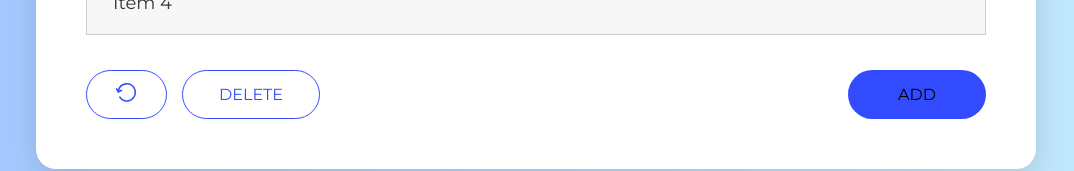
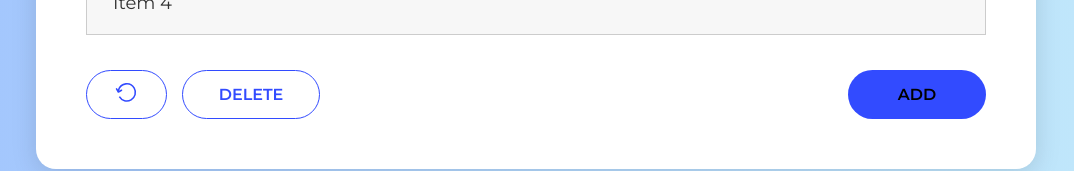
Before and after one commit to LluisFullana/prueba_tecnica, a React (Vite) app: page / in a window 1280 px wide. Shown: the part 511-682 px from the top of the page, without its empty margins (104-1178 px from the left). Built offline with nearby package versions, Linux system fonts and the light colour scheme.

Commit message:
Shorten switch actions

```diff
--- /dev/null
+++ b/src/ActionHelpers.ts
@@ -0,0 +1,20 @@
+import { IItem } from "./interfaces/Interfaces";
+
+export const deleteItems = (items: IItem[], selectedItems: IItem[]) => {
+  selectedItems.forEach((selectedItem) => {
+    let index = items.findIndex((item) => item.id == selectedItem.id);
+    items.splice(index, 1);
+  });
+  return items;
+};
+
+export const selectItemHelper = (selectedItems: IItem[], item: IItem) => {
+  let index = selectedItems.findIndex(
+    (selectedItem) => selectedItem.id == item.id
+  );
+  if (index !== -1) {
+    return selectedItems.splice(index, 1);
+  } else {
+    return null;
+  }
+};
--- a/src/App.tsx
+++ b/src/App.tsx
@@ -8,6 +8,7 @@ import {
   ModalState,
 } from "./interfaces/Interfaces";
 import "./App.css";
+import { deleteItems, selectItemHelper } from "./ActionHelpers";
 
 function App() {
   const initialState = [
@@ -44,37 +45,30 @@ function App() {
 
       case ButtonTypes.DELETE:
         var temporalItems = [...items];
-        selectedItems.forEach((selectedItem) => {
-          let index = temporalItems.findIndex(
-            (temporalItem) => temporalItem.id == selectedItem.id
-          );
-          temporalItems.splice(index, 1);
-        });
         setLastItemsState([...lastItemsState, items]);
-        setItems(temporalItems);
+        setItems(deleteItems(temporalItems, selectedItems));
         setSelectedItems([]);
         break;
 
       case ButtonTypes.RETURN:
         if (lastItemsState.length > 1) {
           let lastState = lastItemsState.pop();
-          if (lastState != undefined) {
+          if (lastState) {
             setItems(lastState);
           }
         }
         break;
 
       case ButtonTypes.SELECTITEM:
-        let index = selectedItems.findIndex(
-          (selectedItem) => selectedItem.id == item.id
-        );
-        if (index === -1) {
+        let temporalSelectedItems = selectItemHelper(selectedItems, item);
+        if (temporalSelectedItems) {
+          setSelectedItems(temporalSelectedItems);
+        } else {
           setSelectedItems([...selectedItems, item]);
-        } else {
-          var aux = [...selectedItems];
-          aux.splice(index, 1);
-          setSelectedItems(aux);
         }
+        break;
+      default:
+        console.log("Default case action");
         break;
     }
   };
--- a/src/components/Button/Button.css
+++ b/src/components/Button/Button.css
@@ -1,6 +1,12 @@
 button {
-  border-radius: 100px 100px 100px 100px !important;
+  border-radius: 100px 100px 100px 100px;
   height: 49px;
+  font-weight: 600;
+  border: 1px solid transparent;
+  font-size: 1em;
+  font-weight: 600;
+  font-family: inherit;
+  cursor: pointer;
 }
 
 button:focus {
--- a/src/components/Selector/ReturnSvg.tsx
+++ b/src/components/Selector/ReturnIcon.tsx
@@ -1,4 +1,4 @@
-export const ReturnSvg = () => {
+export const ReturnIcon = () => {
   return (
     <div className="returnSvg">
       <svg
--- a/src/components/Selector/Selector.tsx
+++ b/src/components/Selector/Selector.tsx
@@ -1,7 +1,7 @@
 import { ButtonTypes } from "../../interfaces/Interfaces";
 import { Button } from "../Button/Button";
 import { ItemList } from "../ItemList/ItemList";
-import { ReturnSvg } from "./ReturnSvg";
+import { ReturnIcon } from "./ReturnIcon";
 import { ISelectorProps } from "./Types";
 import "./Selector.css";
 
@@ -18,16 +18,13 @@ export const Selector = ({ items, actionFunction }: ISelectorProps) => {
       <ItemList items={items} selectFunction={actionFunction} />
       <div className="buttonsRow">
         <Button type={ButtonTypes.RETURN} onClick={actionFunction}>
-          {" "}
-          <ReturnSvg />{" "}
+          <ReturnIcon />
         </Button>
         <Button type={ButtonTypes.DELETE} onClick={actionFunction}>
-          {" "}
-          DELETE{" "}
+          DELETE
         </Button>
         <Button type={ButtonTypes.OPENMODAL} onClick={actionFunction}>
-          {" "}
-          ADD{" "}
+          ADD
         </Button>
       </div>
     </div>
--- a/src/index.css
+++ b/src/index.css
@@ -3,29 +3,10 @@
 :root {
   --mainFont: "Montserrat", sans-serif;
   --mainColor: #324bff;
-  font-family: Inter, system-ui, Avenir, Helvetica, Arial, sans-serif;
   line-height: 1.5;
-  font-weight: 400;
 
   color-scheme: light dark;
-  color: rgba(255, 255, 255, 0.87);
   background-image: linear-gradient(to right, #a1c4fd, #c2e9fb);
-
-  font-synthesis: none;
-  text-rendering: optimizeLegibility;
-  -webkit-font-smoothing: antialiased;
-  -moz-osx-font-smoothing: grayscale;
-  -webkit-text-size-adjust: 100%;
-}
-
-a {
-  font-weight: 500;
-  color: #646cff;
-  text-decoration: inherit;
-}
-
-a:hover {
-  color: #535bf2;
 }
 
 body {
@@ -35,44 +16,3 @@ body {
   min-width: 320px;
   min-height: 100vh;
 }
-
-h1 {
-  font-size: 3.2em;
-  line-height: 1.1;
-}
-
-button {
-  border-radius: 8px;
-  border: 1px solid transparent;
-  padding: 0.6em 1.2em;
-  font-size: 1em;
-  font-weight: 500;
-  font-family: inherit;
-  background-color: #1a1a1a;
-  cursor: pointer;
-  transition: border-color 0.25s;
-}
-
-button:hover {
-  border-color: #646cff;
-}
-
-button:focus,
-button:focus-visible {
-  outline: 4px auto -webkit-focus-ring-color;
-}
-
-@media (prefers-color-scheme: light) {
-  :root {
-    color: #213547;
-    background-color: #ffffff;
-  }
-
-  a:hover {
-    color: #747bff;
-  }
-
-  button {
-    background-color: #f9f9f9;
-  }
-}
```
